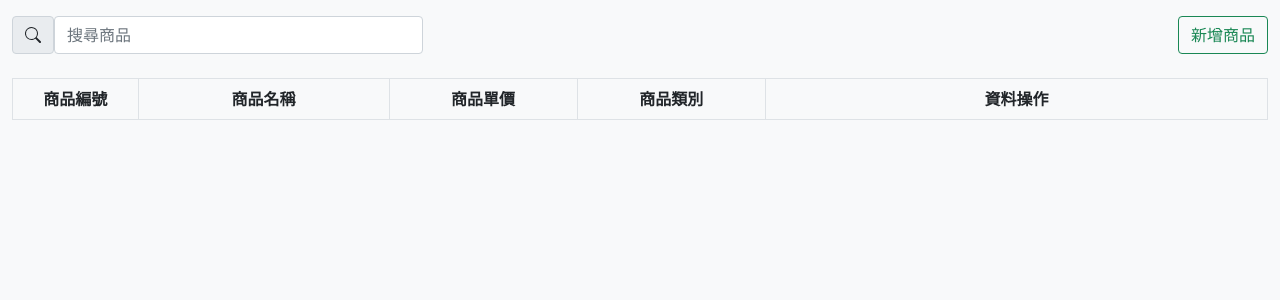
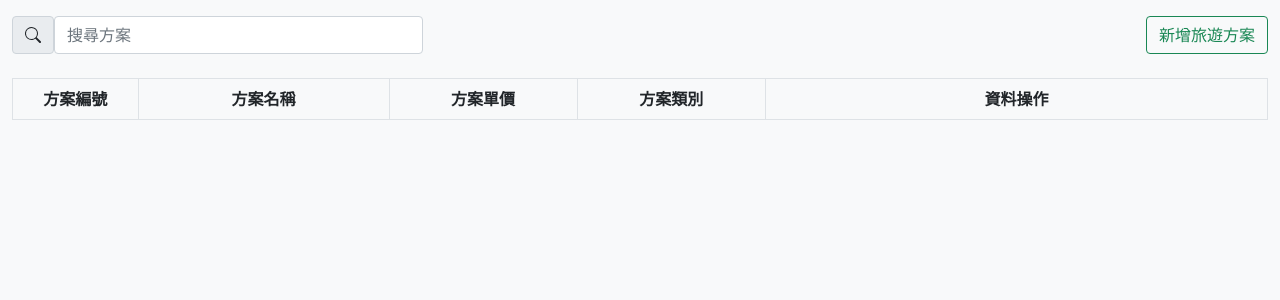
Before and after one commit to 02071819/DB_Project1, a Flask app: page /backstage/add in a window 1280 px wide. Shown: the part 56-356 px from the top of the page. Run offline with Flask 2, Linux system fonts and the light colour scheme; lists and menus that the app fills with data are empty; some libraries are stand-ins or nearby versions.

Commit message:
Update productManager.html

```diff
--- a/backstage/templates/productManager.html
+++ b/backstage/templates/productManager.html
@@ -51,10 +51,10 @@
             <path d="M11.742 10.344a6.5 6.5 0 1 0-1.397 1.398h-.001c.03.04.062.078.098.115l3.85 3.85a1 1 0 0 0 1.415-1.414l-3.85-3.85a1.007 1.007 0 0 0-.115-.1zM12 6.5a5.5 5.5 0 1 1-11 0 5.5 5.5 0 0 1 11 0z"/>
           </svg>
         </span>
-        <input class="form-control me-2" id="keyword" placeholder="搜尋商品" aria-label="Search">
+        <input class="form-control me-2" id="keyword" placeholder="搜尋方案" aria-label="Search">
     </div>
     <button type="button" class="btn btn-outline-success" data-bs-toggle="modal" data-bs-target="#staticBackdrop">
-        新增商品
+        新增旅遊方案
     </button>
 </div>
 
@@ -63,29 +63,42 @@
         <div class="modal-dialog">
             <div class="modal-content">
                 <div class="modal-header">
-                    <h5 class="modal-title" id="staticBackdropLabel">新增商品</h5>
+                    <h5 class="modal-title" id="staticBackdropLabel">新增旅遊方案</h5>
                     <button type="button" class="btn-close" data-bs-dismiss="modal" aria-label="Close"></button>
                 </div>
                 <div class="modal-body">
                     <div class="mb-3">
-                        <label for="inputProductName" class="form-label">商品名稱</label>
+                        <label for="inputProductName" class="form-label">旅遊方案名稱</label>
                         <input type="text" class="form-control" id="inputProductName" name="name" required>
                     </div>
                     <div class="mb-3">
-                        <label for="inputUnitPrice" class="form-label">商品單價</label>
+                        <label for="inputUnitPrice" class="form-label">旅遊方案價格</label>
                         <input type="number" class="form-control" id="inputUnitPrice" name="price" required>
                     </div>
                     <div class="mb-3">
-                        <label for="inputProductCategory" class="form-label">商品種類</label>
+                        <label for="inputProductCategory" class="form-label">旅遊方案種類</label>
                         <select id="inputProductCategory" class="form-select" name="category" required>
                             <option selected disabled value="">請選擇類型</option>
-                            <option value="BOOK">BOOK</option>
-                            <option value="CD">CD</option>
-                            <option value="DVD">DVD</option>
+                            <option value="基隆">基隆</option>
+                            <option value="宜蘭">宜蘭</option>
+                            <option value="臺北">臺北</option>
+                            <option value="新北">新北</option>
+                            <option value="桃園">桃園</option>
+                            <option value="新竹">新竹</option>
+                            <option value="苗栗">苗栗</option>
+                            <option value="台中">台中</option>
+                            <option value="南投">南投</option>
+                            <option value="雲林">雲林</option>
+                            <option value="嘉義">嘉義</option>
+                            <option value="臺南">臺南</option>
+                            <option value="屏東">屏東</option>
+                            <option value="花蓮">花蓮</option>
+                            <option value="臺東">臺東</option>
+                            <option value="澎湖">澎湖</option>
                         </select>
                     </div>
                     <div class="mb-3">
-                        <label for="inputProductDesc" class="form-label">商品敘述</label>
+                        <label for="inputProductDesc" class="form-label">旅遊方案敘述</label>
                         <textarea class="form-control" id="inputProductDesc" name="description" required></textarea>
                     </div>
                     <!-- <div class="mb-3">
@@ -110,10 +123,10 @@
 <table id="manager" class="table table-bordered">
     <thead>
         <tr>
-            <th width="10%"><center>商品編號</center></th>
-            <th width="20%"><center>商品名稱</center></th>
-            <th width="15%"><center>商品單價</center></th>
-            <th width="15%"><center>商品類別</center></th>
+            <th width="10%"><center>方案編號</center></th>
+            <th width="20%"><center>方案名稱</center></th>
+            <th width="15%"><center>方案單價</center></th>
+            <th width="15%"><center>方案類別</center></th>
             <th colspan="2"><center>資料操作</center></th>
         </tr>
     </thead>
@@ -124,8 +137,8 @@
             <td><center>{{ i.商品名稱 }}</center></td>
             <td><center>{{ i.商品售價 }}</center></td>
             <td><center>{{ i.商品類別 }}</center></td>
-            <td><center><button type="submit" value="{{i.商品編號}}" name="edit" class="btn btn-success">編輯商品</button></center></td>
-            <td><center><button type="submit" value="{{i.商品編號}}" name="delete" onclick="return (confirm('你確定要刪除 \'{{ i.商品名稱 }}\' 嗎？'))" class="btn btn-danger">刪除商品</button></center></td>
+            <td><center><button type="submit" value="{{i.商品編號}}" name="edit" class="btn btn-success">編輯方案</button></center></td>
+            <td><center><button type="submit" value="{{i.商品編號}}" name="delete" onclick="return (confirm('你確定要刪除 \'{{ i.商品名稱 }}\' 嗎？'))" class="btn btn-danger">刪除方案</button></center></td>
         </tr>
     {% endfor %}
     </tbody>
```
